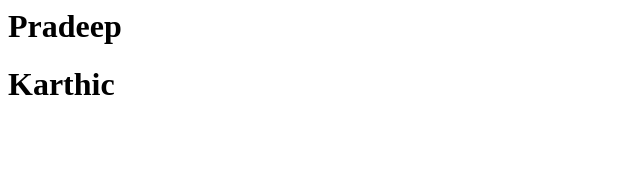
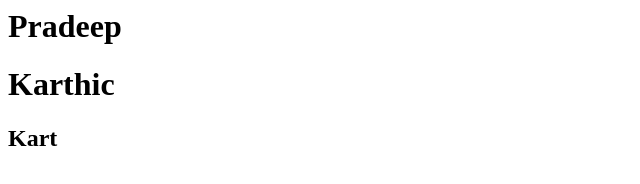
Before and after one commit to KARTHICKEYANGV/test, a plain HTML site: page index.html in a window 1280 px wide. Shown: the full height of the page, 0-640 px from the left. Drawn offline with Linux system fonts and the light colour scheme.

Commit message:
Update index.html

```diff
--- a/index.html
+++ b/index.html
@@ -2,5 +2,6 @@
 <body>
 <h1>Pradeep</h1>
 <h1>Karthic</h1>
+<h2>Kart</h2>
 </body>
 </html>
```
